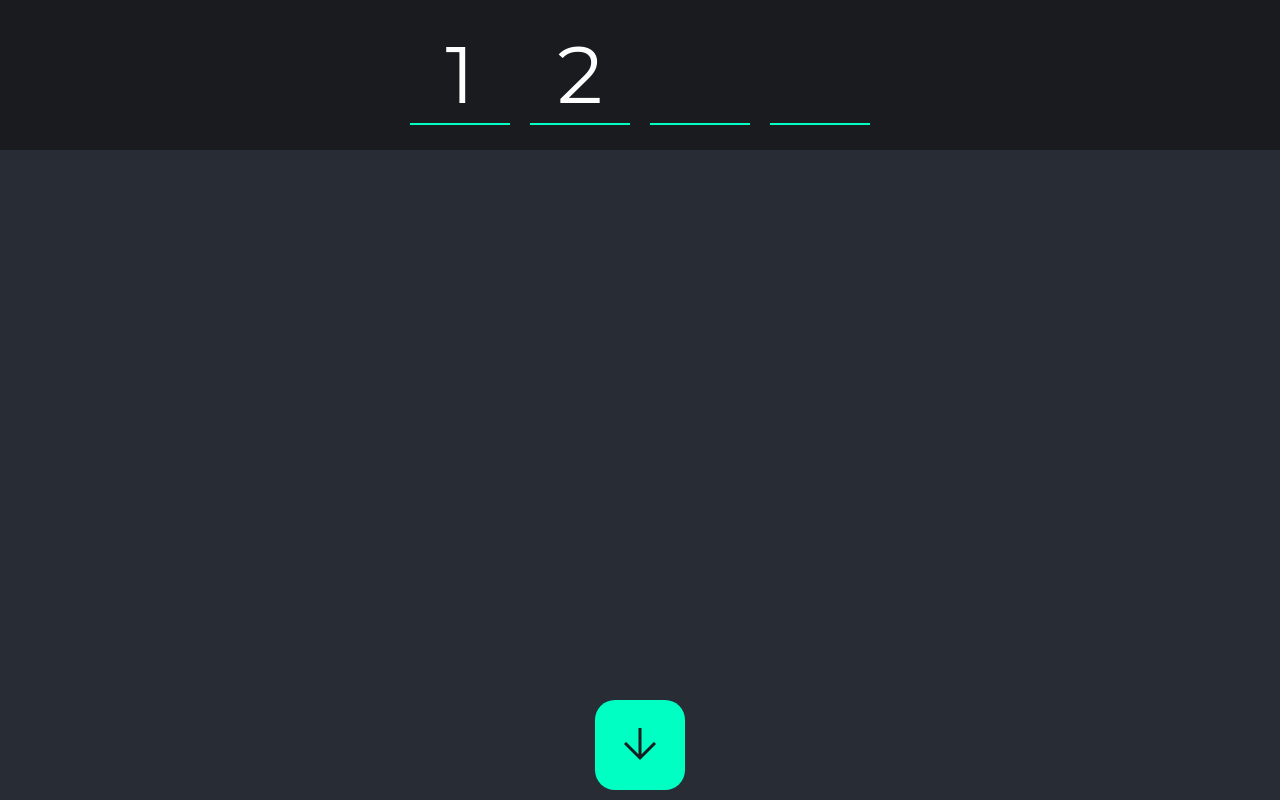
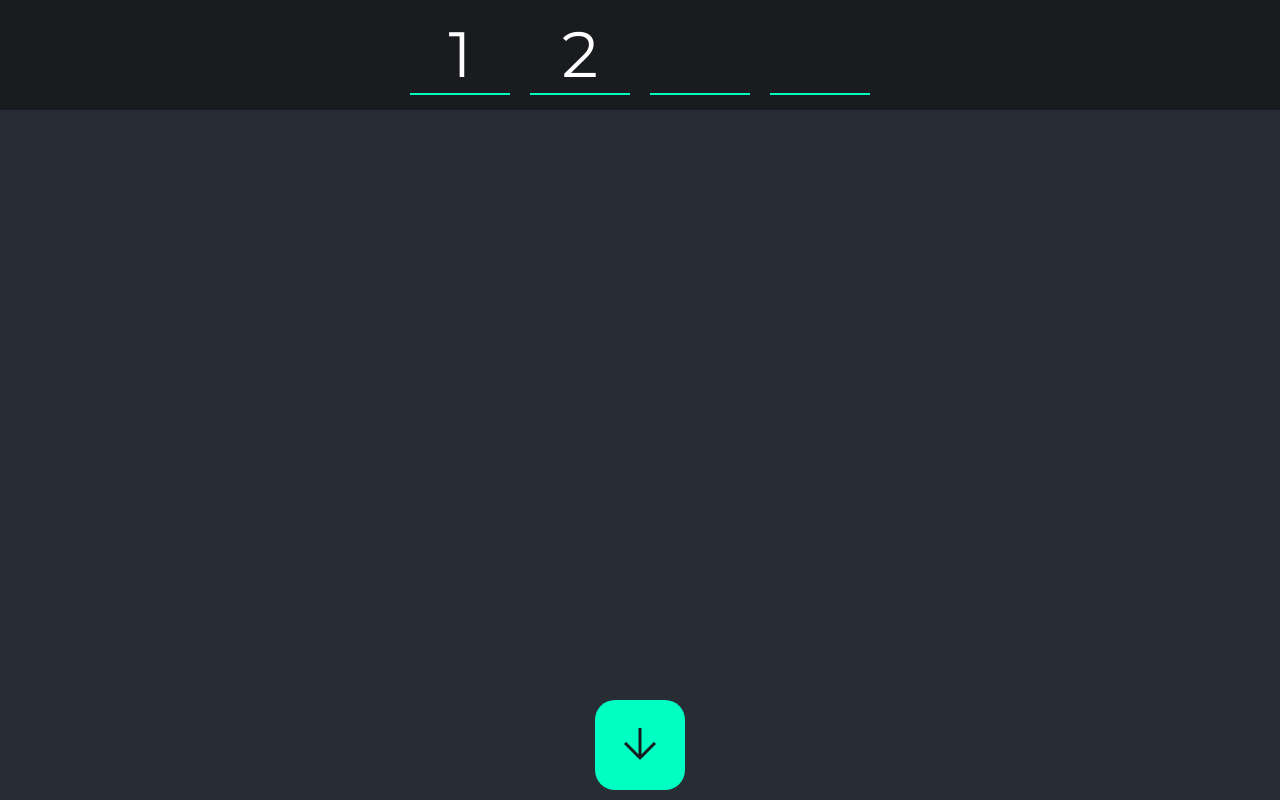
Before and after one commit to hollyefig/Questionnaire, a React (Create React App) app: page / in a window 1280 px wide. Built offline with nearby package versions, Linux system fonts and the light colour scheme.

Commit message:
edited combo number sizes and arrow fade

```diff
--- a/src/components/fixedArrow/fixedArrow.css
+++ b/src/components/fixedArrow/fixedArrow.css
@@ -12,6 +12,18 @@
   display: flex;
   justify-content: center;
   align-items: center;
+  animation: arrowFadeIn 0.7s ease-in forwards;
+  animation-delay: 3s;
+  opacity: 0;
+}
+
+@keyframes arrowFadeIn {
+  0% {
+    opacity: 0;
+  }
+  100% {
+    opacity: 1;
+  }
 }
 
 .arrowButton {
--- a/src/components/fixedTop/fixedTop.css
+++ b/src/components/fixedTop/fixedTop.css
@@ -1,7 +1,7 @@
 .fixedTopWrapper {
   background-color: var(--darkGrey);
   width: 100%;
-  height: 150px;
+  height: auto;
   position: fixed;
   animation: slideDown 1s ease-in forwards;
 }
@@ -21,8 +21,8 @@
   display: flex;
   justify-content: center;
   align-items: center;
-  padding: 10px;
-  font-size: 5rem;
+  padding: 15px;
+  font-size: 4rem;
   animation: fadeIn 0.5s ease-in forwards;
   animation-delay: 1.5s;
   opacity: 0;
```
